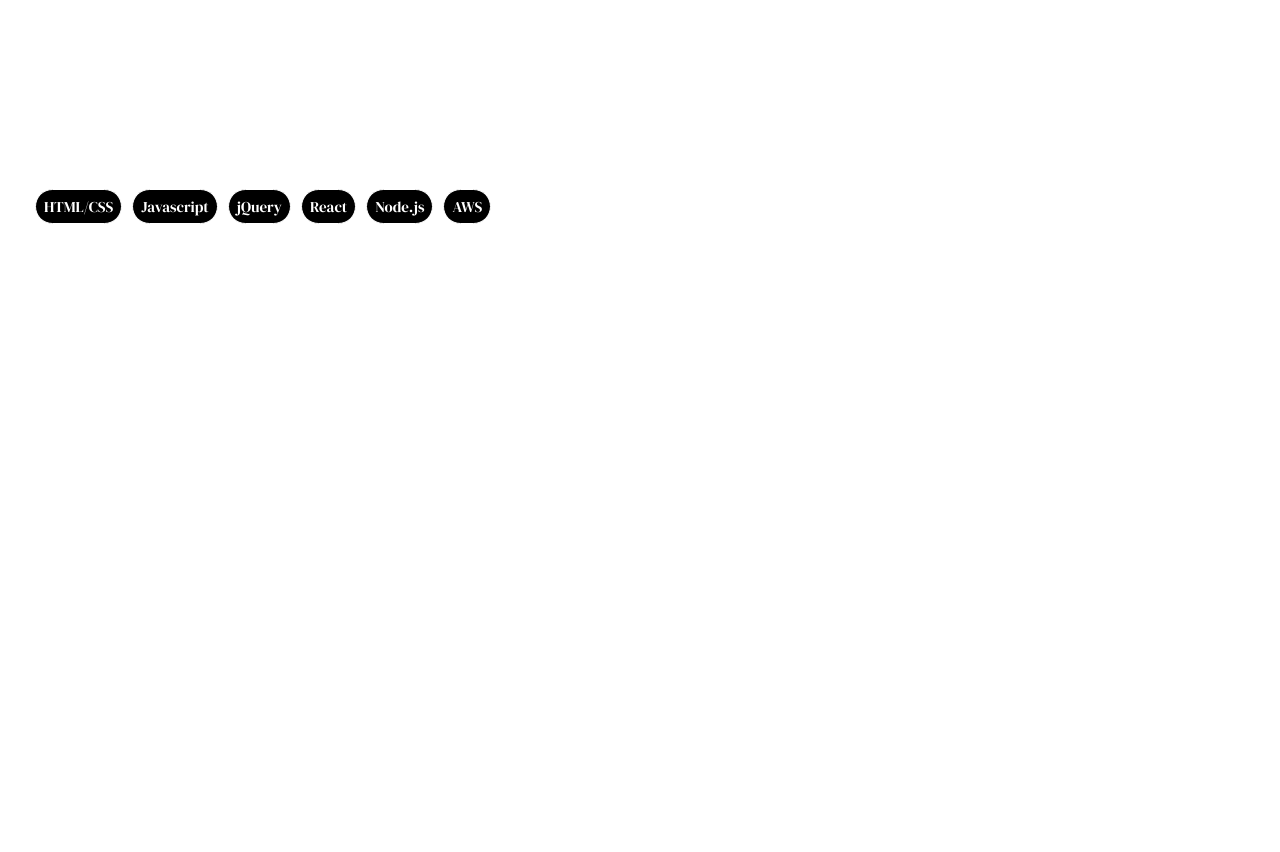
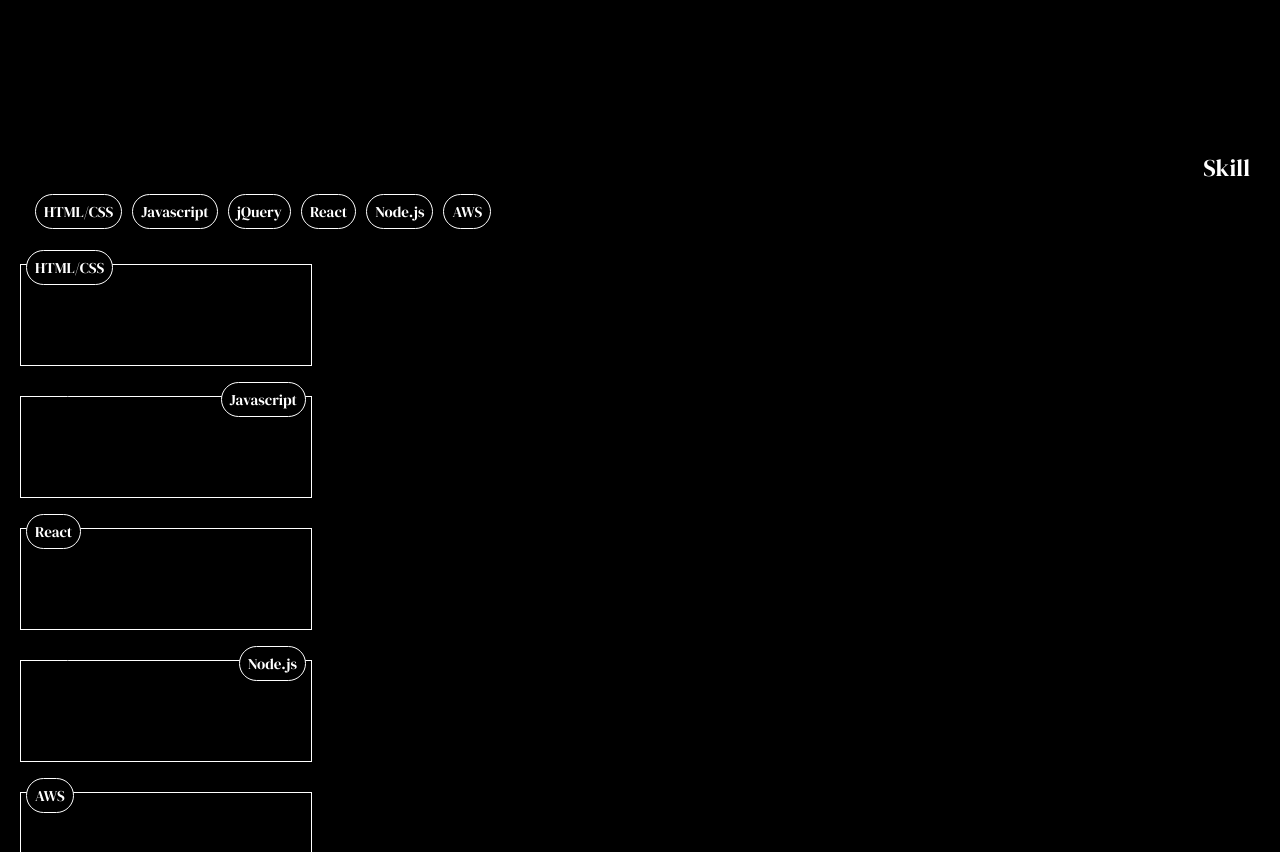
Before and after one commit to dawncoding/portfolio, a React (Create React App) app: page / in a window 1280 px wide. Shown: the part 920-1772 px from the top of the page. Before the commit the page ends 1179 px from the top, so only its background shows below. Built offline with nearby package versions, Linux system fonts and the light colour scheme; a web font is replaced by a local one.

Commit message:
feat/#4 - skill info box 구성

```diff
--- a/src/App.js
+++ b/src/App.js
@@ -9,6 +9,7 @@
 import InfoButton from "./components/InfoButton";
 import Introduction from "./components/Introduction";
 import Skill from "./components/Skill";
+import SkillInfo from "./components/SkillInfo";
 
 function App() {
   return (
@@ -31,6 +32,11 @@
         <div className="container__body--skill">
           <Skill />
           <Circle circleNumber="third" />
+          <SkillInfo title="HTML/CSS" />
+          <SkillInfo title="Javascript" titlePosition="right" />
+          <SkillInfo title="React" />
+          <SkillInfo title="Node.js" titlePosition="right" />
+          <SkillInfo title="AWS" />
         </div>
       </div>
     </div>
--- a/src/components/Skill.js
+++ b/src/components/Skill.js
@@ -6,12 +6,12 @@
     <div className="skill">
       <div className="skill__title">Skill</div>
       <div className="skill__filter">
-        <SkillFilter name="HTML/CSS"></SkillFilter>
-        <SkillFilter name="Javascript"></SkillFilter>
-        <SkillFilter name="jQuery"></SkillFilter>
-        <SkillFilter name="React"></SkillFilter>
-        <SkillFilter name="Node.js"></SkillFilter>
-        <SkillFilter name="AWS"></SkillFilter>
+        <SkillFilter name="HTML/CSS" />
+        <SkillFilter name="Javascript" />
+        <SkillFilter name="jQuery" />
+        <SkillFilter name="React" />
+        <SkillFilter name="Node.js" />
+        <SkillFilter name="AWS" />
       </div>
     </div>
   );
--- /dev/null
+++ b/src/components/SkillInfo.js
@@ -0,0 +1,10 @@
+import "../styles/css/common/Skill.css";
+
+export default function SkillInfo({ title, titlePosition }) {
+  return (
+    <div className="skill__info">
+      <div className={`skill__info--title ${titlePosition}`}>{title}</div>
+      <div className="skill__info--content">Skill 내용</div>
+    </div>
+  );
+}
--- a/src/styles/css/common/Circle.css
+++ b/src/styles/css/common/Circle.css
@@ -1,9 +1,9 @@
 .circle {
   width: 54px;
   height: 54px;
+  position: absolute;
   background-color: #72b3ff;
   border-radius: 50%;
-  position: absolute;
 }
 
 .first {
--- a/src/styles/css/common/Container.css
+++ b/src/styles/css/common/Container.css
@@ -1,6 +1,5 @@
 .container {
   width: 100vw;
-  height: 100vh;
   background-color: black;
 }
 .container__header {
--- a/src/styles/css/common/Skill.css
+++ b/src/styles/css/common/Skill.css
@@ -17,12 +17,14 @@
 .skill__filter {
   display: flex;
   flex-wrap: wrap;
+  margin-top: 5px;
 }
 .skill__filter--box {
-  display: flex;
+  display: inline-block;
   padding: 6px 8px;
   margin: 5px;
   text-align: center;
+  z-index: 10;
   color: white;
   font-family: DM Serif Display;
   font-size: 15px;
@@ -33,3 +35,33 @@
   border: 1px solid #fff;
   background: black;
 }
+.skill__info {
+  width: 290px;
+  height: 100px;
+  margin: 30px 20px;
+  position: relative;
+  border: 1px solid white;
+  background: black;
+}
+.skill__info--title {
+  display: inline-block;
+  padding: 6px 8px;
+  margin: 5px;
+  text-align: center;
+  z-index: 10;
+  position: absolute;
+  top: -20px;
+  color: white;
+  font-family: DM Serif Display;
+  font-size: 15px;
+  font-style: normal;
+  font-weight: 400;
+  line-height: normal;
+  border-radius: 20px;
+  border: 1px solid #fff;
+  background: black;
+}
+
+.right {
+  right: 0px;
+}
--- a/src/styles/scss/common/Circle.scss
+++ b/src/styles/scss/common/Circle.scss
@@ -1,12 +1,14 @@
 @use "../helper/" as *;
 
 .circle {
+  // Layout
   width: 54px;
   height: 54px;
+  position: absolute;
+
+  // Style
   background-color: $var-lightBlue;
   border-radius: 50%;
-
-  position: absolute;
 }
 
 .first {
--- a/src/styles/scss/common/Container.scss
+++ b/src/styles/scss/common/Container.scss
@@ -1,6 +1,5 @@
 .container {
   width: 100vw;
-  height: 100vh;
   background-color: black;
 
   &__header {
@@ -11,6 +10,7 @@
   &__body {
     display: flex;
     width: 100vw;
+
     flex-direction: column;
   }
 }
--- a/src/styles/scss/common/Skill.scss
+++ b/src/styles/scss/common/Skill.scss
@@ -13,12 +13,41 @@
   &__filter {
     display: flex;
     flex-wrap: wrap;
+    margin-top: 5px;
     &--box {
       // Layout
-      display: flex;
+      display: inline-block;
       padding: 6px 8px;
       margin: 5px;
       text-align: center;
+      z-index: 10;
+
+      // Style
+      @include mixin-skill--filter;
+      border-radius: 20px;
+      border: 1px solid #fff;
+      background: black;
+    }
+  }
+  &__info {
+    // Layout
+    width: 290px;
+    height: 100px;
+    margin: 30px 20px;
+    position: relative;
+
+    // Style
+    border: 1px solid white;
+    background: black;
+    &--title {
+      // Layout
+      display: inline-block;
+      padding: 6px 8px;
+      margin: 5px;
+      text-align: center;
+      z-index: 10;
+      position: absolute;
+      top: -20px;
 
       // Style
       @include mixin-skill--filter;
@@ -28,3 +57,7 @@
     }
   }
 }
+
+.right {
+  right: 0px;
+}
```
